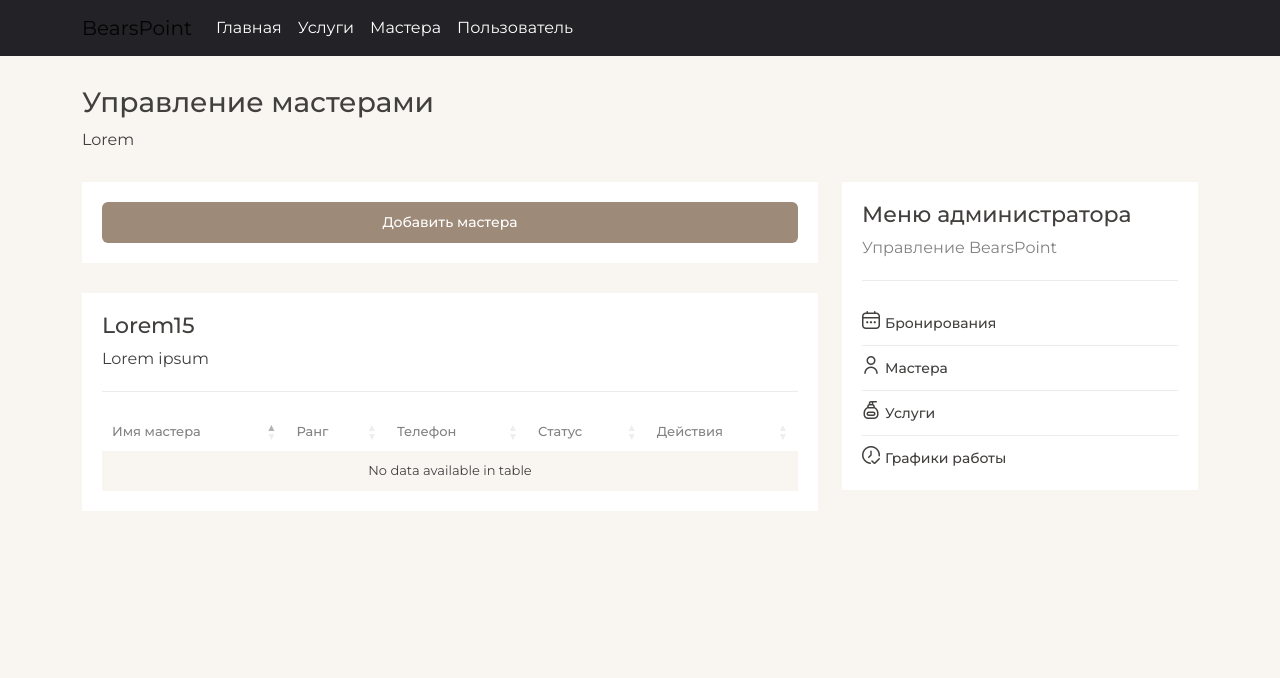
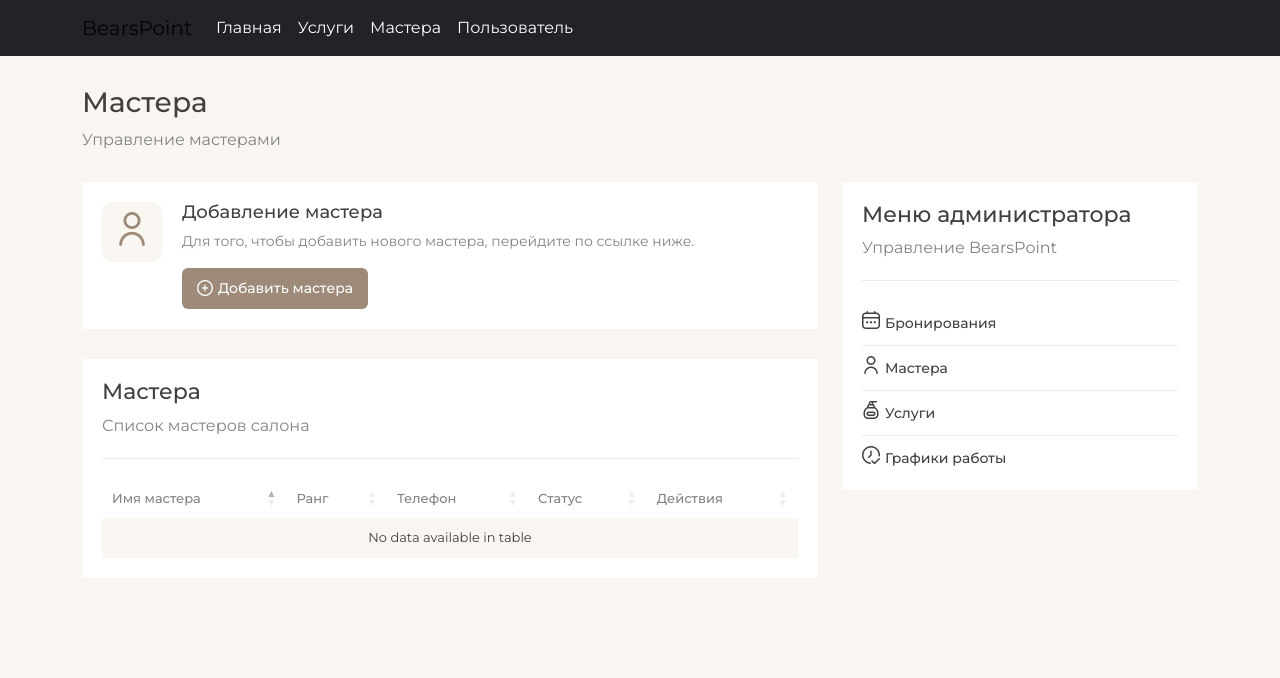
Before and after one commit to ElveeBolt/bearspoint, a Django app: page /user/manager/masters in a window 1280 px wide. Shown: the top 678 px of the page. Run offline with Django 4.2, Linux system fonts and the light colour scheme; data that the repository does not hold is empty; some libraries are stand-ins or nearby versions.

Commit message:
Redesign Manager Masters page

```diff
--- a/templates/user/manager/masters.html
+++ b/templates/user/manager/masters.html
@@ -4,17 +4,24 @@
 <div class="container">
     <div class="header">
         <h1>{{ title }}</h1>
-        <div class="subtitle">{{ subtitle }}</div>
+        <div class="subtitle text-muted">{{ subtitle }}</div>
     </div>
     <div class="row">
         <div class="col-8">
-            <div class="card">
-                <a href="{% url 'manager_masters_add' %}" class="btn btn-primary">Добавить мастера</a>
+            <div class="card card-manager">
+                <div class="icon"><i class="fi fi-rr-user"></i></div>
+                <div>
+                    <h3>Добавление мастера</h3>
+                    <div class="mb-3 text-muted small">Для того, чтобы добавить нового мастера, перейдите по ссылке ниже.</div>
+                    <div>
+                        <a href="{% url 'manager_masters_add' %}" class="btn btn-primary btn-with-icon"><i class="fi fi-rr-add"></i>Добавить мастера</a>
+                    </div>
+                </div>
             </div>
             <div class="card">
                 <div class="card-heading">
-                    <h2>Lorem15</h2>
-                    <div class="subtitle">Lorem ipsum</div>
+                    <h2>Мастера</h2>
+                    <div class="subtitle text-muted">Список мастеров салона</div>
                 </div>
                 <table id="table-masters" class="display">
                     <thead>
@@ -30,12 +37,12 @@
                     {% for master in master_list %}
                     <tr>
                         <td>{{ master.name }}</td>
-                        <td>{{ master.rang }}</td>
+                        <td>{{ master.get_rang_display }}</td>
                         <td>{{ master.phone }}</td>
-                        <td>{{ master.status }}</td>
+                        <td>{{ master.get_status_display }}</td>
                         <td>
-                            <a href="{% url 'manager_master' pk=master.id %}">Смотреть</a>
-                            <button type="button" class="btn btn-icon btn-sm btn-with-icon btn-delete-master" data-bs-toggle="modal" data-bs-target="#delete-master" data-url="{% url 'manager_masters_delete' pk=master.id %}" data-title="{{ master.name }}"><i class="fi fi-rr-trash"></i></button>
+                            <a href="{% url 'manager_master' pk=master.id %}" class="btn btn-sm btn-with-icon"><i class="fi fi-rr-eye"></i>Смотреть</a>
+                            <button type="button" class="btn btn-sm btn-with-icon btn-delete-master" data-bs-toggle="modal" data-bs-target="#delete-master" data-url="{% url 'manager_masters_delete' pk=master.id %}" data-title="{{ master.name }}"><i class="fi fi-rr-trash"></i>Удалить</button>
                         </td>
                     </tr>
                     {% endfor %}
--- a/user/views.py
+++ b/user/views.py
@@ -21,8 +21,8 @@ class ManagerMasterListView(ListView):
     template_name = 'user/manager/masters.html'
     context_object_name = 'master_list'
     extra_context = {
-        'title': 'Управление мастерами',
-        'subtitle': 'Lorem'
+        'title': 'Мастера',
+        'subtitle': 'Управление мастерами'
     }
 
 
@@ -33,7 +33,7 @@ class ManagerMasterUpdateView(UpdateView):
     context_object_name = 'master'
     extra_context = {
         'title': 'Редактирование мастера',
-        'subtitle': 'Lorem'
+        'subtitle': 'Внесение изменений к мастеру'
     }
 
 
@@ -43,7 +43,7 @@ class ManagerMasterCreateView(CreateView):
     template_name = 'user/manager/master.html'
     extra_context = {
         'title': 'Добавление мастера',
-        'subtitle': 'Lorem',
+        'subtitle': 'Добавление нового мастера',
     }
 
 
```
Also changed, not shown: templates/user/manager/master.html (+19 -13 lines).
